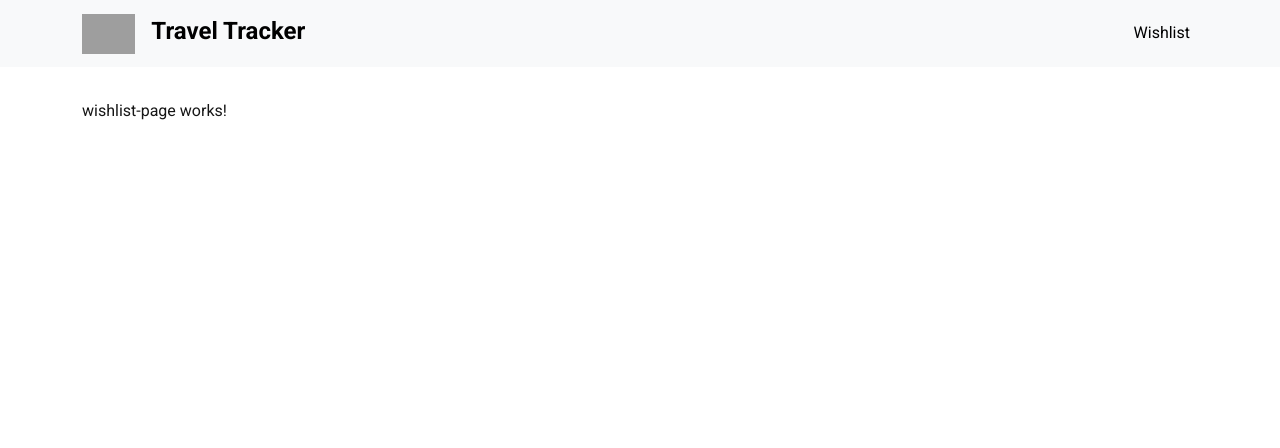
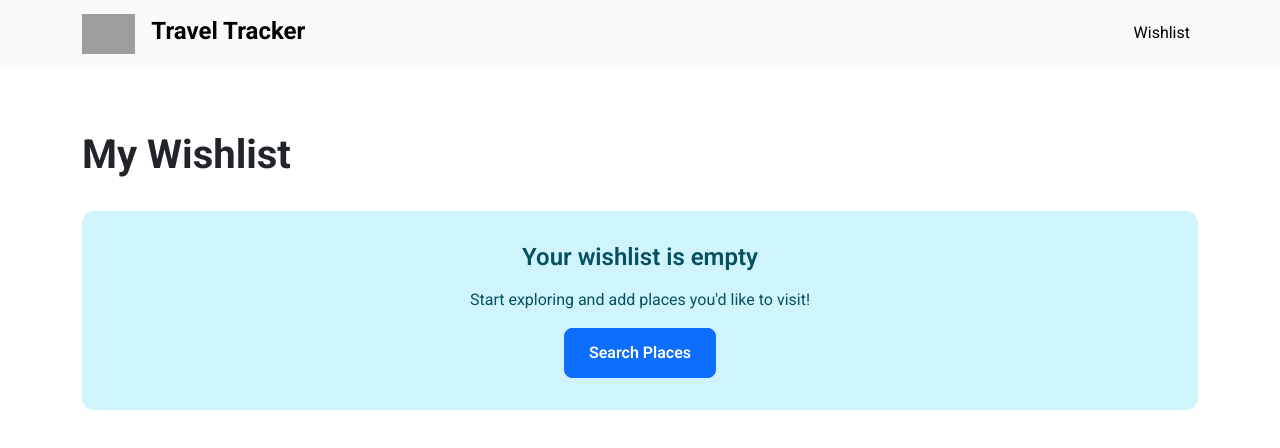
Before and after one commit to insanetim/travel-tracker, an Angular app: page /wishlist in a window 1280 px wide. Shown: the top 448 px of the page. Built offline with nearby package versions, Linux system fonts and the light colour scheme; grey boxes are pictures that could not be loaded.

Commit message:
feat: wishlist page

```diff
--- a/src/app/pages/wishlist-page/wishlist-page.html
+++ b/src/app/pages/wishlist-page/wishlist-page.html
@@ -1 +1,72 @@
-<p>wishlist-page works!</p>
+<div class="wishlist-page">
+  <div class="wishlist-container">
+    <div class="page-header">
+      <h1 class="page-title">My Wishlist</h1>
+      @if (wishlist$ | async; as wishlist) {
+        @if (wishlist.length > 0) {
+          <button class="btn btn-outline-danger btn-sm clear-btn" (click)="onClearWishlist()">
+            Clear All
+          </button>
+        }
+      }
+    </div>
+
+    @if (wishlist$ | async; as wishlist) {
+      @if (wishlist.length > 0) {
+        <div class="results-container">
+          <p class="results-count">{{ wishlist.length }} place{{ wishlist.length !== 1 ? 's' : '' }} saved</p>
+          <div class="row">
+            @for (place of wishlist; track place.fsq_place_id) {
+              <div class="col-md-6 col-lg-4 mb-4">
+                <div class="card place-card h-100">
+                  <div class="card-body">
+                    <h5 class="card-title">{{ place.name }}</h5>
+                    <p class="card-text text-muted">
+                      <small>
+                        @for (cat of place.categories; track cat; let last = $last) {
+                          {{ cat.name }}{{ last ? '' : ', ' }}
+                        }
+                      </small>
+                    </p>
+                    <p class="card-text">
+                      {{ place.location.formatted_address || 'Address not available' }}
+                    </p>
+                    @if (place.rating) {
+                      <div class="rating mb-2">
+                        <span class="badge bg-warning text-dark">{{ place.rating }}/10</span>
+                      </div>
+                    }
+                    <div class="card-actions">
+                      <a
+                        class="btn btn-sm btn-outline-primary me-2"
+                        [routerLink]="['/place', place.fsq_place_id]"
+                      >
+                        View Details
+                      </a>
+                      <button
+                        class="btn btn-sm btn-outline-danger"
+                        (click)="onRemoveFromWishlist(place.fsq_place_id)"
+                      >
+                        Remove
+                      </button>
+                    </div>
+                  </div>
+                </div>
+              </div>
+            }
+          </div>
+        </div>
+      } @else {
+        <div class="empty-wishlist">
+          <div class="alert alert-info">
+            <h4 class="alert-heading">Your wishlist is empty</h4>
+            <p class="mb-0">Start exploring and add places you'd like to visit!</p>
+            <a class="btn btn-primary mt-3" [routerLink]="['/search']">
+              Search Places
+            </a>
+          </div>
+        </div>
+      }
+    }
+  </div>
+</div>
--- a/src/app/pages/wishlist-page/wishlist-page.scss
+++ b/src/app/pages/wishlist-page/wishlist-page.scss
@@ -0,0 +1,136 @@
+.wishlist-page {
+  padding: 2rem 0;
+
+  .wishlist-container {
+    max-width: 1200px;
+    margin: 0 auto;
+  }
+
+  .page-header {
+    display: flex;
+    justify-content: space-between;
+    align-items: center;
+    margin-bottom: 2rem;
+
+    .page-title {
+      font-size: 2.5rem;
+      font-weight: 700;
+      margin-bottom: 0;
+      color: #212529;
+    }
+
+    .clear-btn {
+      padding: 0.5rem 1rem;
+      font-weight: 500;
+    }
+  }
+
+  .results-container {
+    .results-count {
+      font-size: 1.1rem;
+      color: #6c757d;
+      margin-bottom: 1.5rem;
+    }
+
+    .place-card {
+      border: none;
+      box-shadow: 0 2px 8px rgba(0, 0, 0, 0.1);
+      border-radius: 12px;
+      transition: all 0.3s ease;
+
+      &:hover {
+        transform: translateY(-4px);
+        box-shadow: 0 4px 16px rgba(0, 0, 0, 0.15);
+      }
+
+      .card-body {
+        padding: 1.5rem;
+      }
+
+      .card-title {
+        font-size: 1.25rem;
+        font-weight: 600;
+        margin-bottom: 0.75rem;
+        color: #212529;
+      }
+
+      .card-text {
+        margin-bottom: 0.5rem;
+        line-height: 1.5;
+      }
+
+      .rating {
+        .badge {
+          font-size: 0.9rem;
+          padding: 0.5rem 0.75rem;
+        }
+      }
+
+      .card-actions {
+        display: flex;
+        gap: 0.5rem;
+        margin-top: 1rem;
+        padding-top: 1rem;
+        border-top: 1px solid #dee2e6;
+
+        .btn {
+          flex: 1;
+          font-weight: 500;
+          border-radius: 6px;
+          padding: 0.5rem 1rem;
+        }
+      }
+    }
+  }
+
+  .empty-wishlist {
+    .alert {
+      border: none;
+      border-radius: 12px;
+      padding: 2rem;
+      text-align: center;
+
+      .alert-heading {
+        font-size: 1.5rem;
+        font-weight: 600;
+        margin-bottom: 1rem;
+      }
+
+      .btn {
+        padding: 0.75rem 1.5rem;
+        font-weight: 600;
+        border-radius: 8px;
+      }
+    }
+  }
+}
+
+@media (max-width: 768px) {
+  .wishlist-page {
+    padding: 1rem 0;
+
+    .page-header {
+      flex-direction: column;
+      align-items: flex-start;
+      gap: 1rem;
+
+      .page-title {
+        font-size: 2rem;
+      }
+
+      .clear-btn {
+        width: 100%;
+      }
+    }
+
+    .place-card {
+      .card-actions {
+        flex-direction: column;
+
+        .btn {
+          width: 100%;
+        }
+      }
+    }
+  }
+}
--- a/src/app/pages/wishlist-page/wishlist-page.ts
+++ b/src/app/pages/wishlist-page/wishlist-page.ts
@@ -1,9 +1,51 @@
-import { Component } from '@angular/core';
+import { AsyncPipe, CommonModule } from '@angular/common';
+import { ChangeDetectorRef, Component, OnInit } from '@angular/core';
+import { Router, RouterLink } from '@angular/router';
+import { Observable } from 'rxjs';
+import { WishlistService } from '../../services/wishlist';
+import { Place } from '../../types';
 
 @Component({
   selector: 'app-wishlist-page',
-  imports: [],
+  imports: [AsyncPipe, CommonModule, RouterLink],
   templateUrl: './wishlist-page.html',
   styleUrl: './wishlist-page.scss',
 })
-export class WishlistPage {}
+export class WishlistPage implements OnInit {
+  wishlist$!: Observable<Place[]>;
+  loading = false;
+
+  constructor(
+    private wishlistService: WishlistService,
+    private router: Router,
+    private cdr: ChangeDetectorRef,
+  ) { }
+
+  ngOnInit(): void {
+    this.loadWishlist();
+  }
+
+  loadWishlist(): void {
+    this.wishlist$ = this.wishlistService.getWishlist();
+  }
+
+  onRemoveFromWishlist(fsqId: string): void {
+    this.wishlistService.removeFromWishlist(fsqId).subscribe(() => {
+      this.loadWishlist();
+      this.cdr.detectChanges();
+    });
+  }
+
+  onClearWishlist(): void {
+    if (confirm('Are you sure you want to clear your entire wishlist?')) {
+      this.wishlistService.clearWishlist().subscribe(() => {
+        this.loadWishlist();
+        this.cdr.detectChanges();
+      });
+    }
+  }
+
+  navigateToPlace(placeId: string): void {
+    this.router.navigate(['/place', placeId]);
+  }
+}
```
